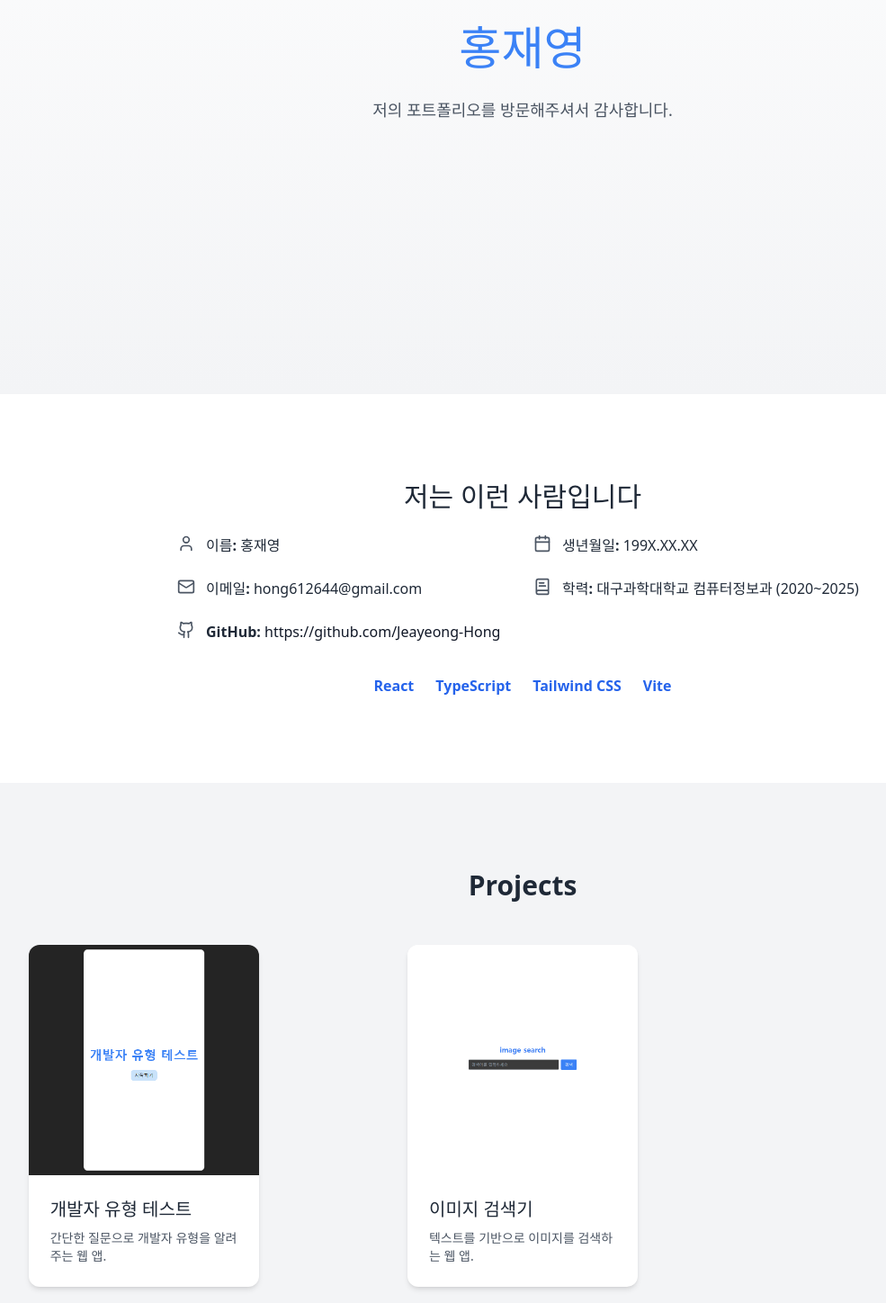
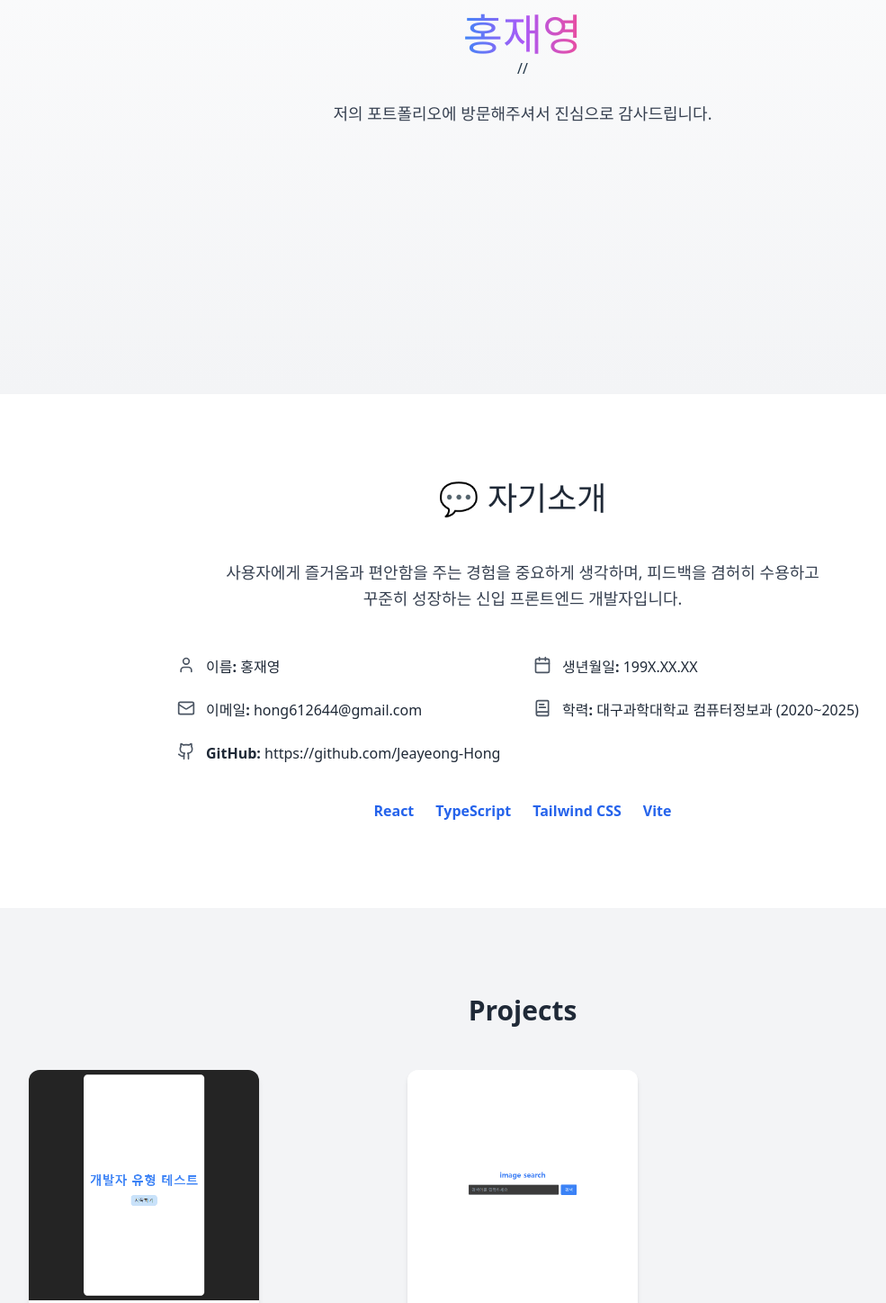
Before and after one commit to Jeayeong-Hong/fe-portfolio-hong, a React (Vite) app: page / in a window 1280 px wide. Shown: the part 362-1810 px from the top of the page at 90% size, without its empty margins (59-1044 px from the left). Built offline with nearby package versions, Linux system fonts and the light colour scheme.

Commit message:
ui 디자인 수정

```diff
--- a/src/components/About.tsx
+++ b/src/components/About.tsx
@@ -14,26 +14,41 @@ export default function About() {
   return (
     <section id="about" className="py-24 bg-white text-gray-800">
       <div className="container mx-auto px-6 text-center">
+
+        {/* 제목 */}
         <motion.h2
-          className="text-3xl font-bold mb-6"
+          className="text-4xl font-bold"
+          initial={{ opacity: 0, y: 20 }}
           whileInView={{ opacity: 1, y: 0 }}
-          initial={{ opacity: 0, y: 20 }}
           transition={{ duration: 0.6 }}
-          viewport={{ once: true, amount: 0.6 }}
+          viewport={{ once: true }}
         >
-          저는 이런 사람입니다
+          💬 자기소개
         </motion.h2>
+        <br />
+        {/* 소개 문단 */}
+        <motion.p
+          className="mt-6 mb-12 text-lg text-gray-700 max-w-2xl mx-auto leading-relaxed"
+          initial={{ opacity: 0 }}
+          whileInView={{ opacity: 1 }}
+          transition={{ duration: 0.6, delay: 0.2 }}
+          viewport={{ once: true }}
+        >
+          사용자에게 즐거움과 편안함을 주는 경험을 중요하게 생각하며,
+          피드백을 겸허히 수용하고 꾸준히 성장하는 신입 프론트엔드 개발자입니다.
+        </motion.p>
 
+        {/* 개인 정보 리스트 */}
         <motion.div
           className="grid sm:grid-cols-2 gap-6 max-w-3xl mx-auto text-left"
+          initial={{ opacity: 0 }}
           whileInView={{ opacity: 1 }}
-          initial={{ opacity: 0 }}
           transition={{ delay: 0.3, duration: 0.5 }}
-          viewport={{ once: true, amount: 0.6 }}
+          viewport={{ once: true }}
         >
           {personalInfo.map((item, index) => (
             <div className="flex items-start gap-3" key={index}>
-              {iconMap[item.label] || <span className="w-5" />} {/* fallback */}
+              {iconMap[item.label] || <span className="w-5" />}
               <p>
                 <span className="font-semibold">{item.label}:</span>{" "}
                 {item.isLink ? (
@@ -41,7 +56,7 @@ export default function About() {
                     href={item.value}
                     target="_blank"
                     rel="noopener noreferrer"
-                    className="text-gray-900 hover:underline transition-colors duration-200"
+                    className="text-gray-800 hover:underline transition-colors duration-200"
                   >
                     {item.value}
                   </a>
@@ -53,12 +68,13 @@ export default function About() {
           ))}
         </motion.div>
 
+        {/* 기술 스택 아이콘 or 텍스트 */}
         <motion.div
-          className="flex justify-center gap-6 mt-9 text-blue-600 font-semibold"
+          className="flex justify-center gap-6 mt-10 text-blue-600 font-semibold"
+          initial={{ opacity: 0, y: 10 }}
           whileInView={{ opacity: 1, y: 0 }}
-          initial={{ opacity: 0, y: 10 }}
           transition={{ delay: 0.6, duration: 0.5 }}
-          viewport={{ once: true, amount: 0.3 }}
+          viewport={{ once: true }}
         >
           <span>React</span>
           <span>TypeScript</span>
--- a/src/components/Hero.tsx
+++ b/src/components/Hero.tsx
@@ -8,24 +8,31 @@ export default function Hero() {
     >
       <div className="container mx-auto px-6">
         <motion.h1
-          className="text-4xl sm:text-6xl font-extrabold text-gray-800 mb-6"
+          className="text-4xl sm:text-6xl font-extrabold text-gray-800 mb-3"
           initial={{ opacity: 0, y: 40 }}
           animate={{ opacity: 1, y: 0 }}
           transition={{ duration: 0.8 }}
         >
-          프론트엔드 개발자{" "}<br />
+          프론트엔드 개발자
         </motion.h1>
-        <motion.h1>
-          <span className="text-blue-500">홍재영</span>
-        </motion.h1>
-        <motion.p
-          className="text-lg text-gray-600 max-w-xl mx-auto"
+
+        <motion.h1
           initial={{ opacity: 0, y: 20 }}
           animate={{ opacity: 1, y: 0 }}
-          transition={{ duration: 1, delay: 0.4 }}
+          transition={{ duration: 0.8, delay: 0.3 }}
         >
-          <br />
-          저의 포트폴리오를 방문해주셔서 감사합니다.{" "}
+          <span className="text-3xl sm:text-5xl font-bold bg-gradient-to-r from-blue-500 via-purple-500 to-pink-500 bg-clip-text text-transparent animate-pulse">
+            홍재영
+          </span>
+        </motion.h1>
+        //
+        <motion.p
+          className="text-lg text-gray-700 max-w-xl mx-auto mt-6"
+          initial={{ opacity: 0 }}
+          animate={{ opacity: 1 }}
+          transition={{ duration: 1, delay: 0.6 }}
+        >
+          저의 포트폴리오에 방문해주셔서 진심으로 감사드립니다.
         </motion.p>
       </div>
     </section>
--- a/src/components/Navbar.tsx
+++ b/src/components/Navbar.tsx
@@ -1,11 +1,11 @@
 import { Link } from 'react-router-dom';
 
 export default function Navbar() {
- return (
+  return (
     <nav className="bg-white fixed top-0 left-0 w-full shadow-md z-50">
       <div className="max-w-6xl mx-auto px-6 py-4 flex justify-between items-center">
         <span className="font-bold text-xl text-blue-600">홍재영</span>
-        <ul className="flex space-x-6 text-gray-700 font-medium">
+        <ul className="flex space-x-6 text-gray-700 font-normal">
           <li><a href="#hero" className="hover:text-blue-500">홈</a></li>
           <li><a href="#about" className="hover:text-blue-500">소개</a></li>
           <li><a href="#projects" className="hover:text-blue-500">프로젝트</a></li>
--- a/src/components/Project/ProjectCard.tsx
+++ b/src/components/Project/ProjectCard.tsx
@@ -8,16 +8,24 @@ type ProjectCardProps = {
 export default function ProjectCard({ title, description, image, onClick }: ProjectCardProps) {
     return (
         <div
-            className="bg-white shadow-md rounded-xl overflow-hidden hover:shadow-lg transition cursor-pointer w-64 mx-auto"
+            className="group bg-white shadow-md rounded-xl overflow-hidden hover:shadow-lg transition cursor-pointer w-64 mx-auto"
             onClick={onClick}
         >
-            <div className="aspect-square">
+            {/* 이미지 영역 */}
+            <div className="relative aspect-square">
                 <img
                     src={image}
                     alt={`${title} 시작 화면`}
                     className="w-full h-full object-cover"
                 />
+
+                {/* 오버레이 */}
+                <div className="absolute inset-0 bg-gray-900/30 backdrop-blur-sm flex items-center justify-center opacity-0 group-hover:opacity-100 transition">
+                    <span className="text-sm font-semibold text-gray-800">자세히 보기</span>
+                </div>
             </div>
+
+            {/* 텍스트 영역 */}
             <div className="p-6">
                 <h3 className="text-xl font-semibold mb-2">{title}</h3>
                 <p className="text-sm text-gray-600">{description}</p>
--- a/src/data/projects.ts
+++ b/src/data/projects.ts
@@ -22,14 +22,16 @@ export const projects: Project[] = [
     {
         id: "devtest",
         title: "개발자 유형 테스트",
-        description: "간단한 질문으로 개발자 유형을 알려주는 웹 앱.",
-        overview: "간단한 질문으로 개발자 유형을 알려주는 개인 프로젝트입니다.",
+        description: "",
+        overview: "간단한 선택형 질문을 통해 사용자의 개발 성향을 분석하고, 결과에 맞는 개발자 유형을 시각적으로 안내하는 테스트 웹앱입니다.",
         features: [
-            "시작 화면에서 테스트 시작",
-            "질문 흐름 state 관리",
-            "결과 페이지에서 유형별 결과 표시",
+            "상태 관리로 질문 흐름 및 응답 데이터 처리",
+            "선택지 기반 유형 점수 계산 및 결과 페이지 분기",
+            "결과 페이지 내 URL 공유 기능 제공",
+            "Tailwind 기반 반응형 UI 구성",
+            "Vercel을 통한 자동 배포 및 CI/CD 연동"
         ],
-        techStack: ["React", "TypeScript", "Tailwind CSS", "Vercel"],
+        techStack: ["React", "JavaScript", "Tailwind CSS", "Vercel"],
         images: [
             { src: "/images/devtest_start.png", alt: "시작" },
             { src: "/images/devtest_question.png", alt: "질문" },
@@ -41,11 +43,13 @@ export const projects: Project[] = [
     {
         id: "imgsearch",
         title: "이미지 검색기",
-        description: "텍스트를 기반으로 이미지를 검색하는 웹 앱.",
-        overview: "Flask 백엔드를 통해 이미지 검색 기능을 구현한 프로젝트입니다.",
+        description: "",
+        overview: "사용자의 텍스트 입력을 기반으로 이미지를 검색하고, 결과를 시각적으로 출력하는 웹 애플리케이션입니다.",
         features: [
-            "텍스트 입력 시 이미지 검색 결과 반환",
-            "상세 페이지에서 이미지 확대 기능",
+            "Flask 기반 백엔드 서버 구현 및 API 연동",
+            "사용자 입력을 실시간 처리하여 이미지 검색 결과 반환",
+            "이미지 클릭 시 전체화면 모달로 확대 및 탐색 가능",
+            "반응형 UI 및 에러 대응 처리"
         ],
         techStack: ["React", "TypeScript", "Tailwind CSS", "Flask"],
         images: [
```
Also changed, not shown: src/components/Project/ProjectModal.tsx (+28 -12 lines), 1 other file (tests, documents, lock files or other folders).
